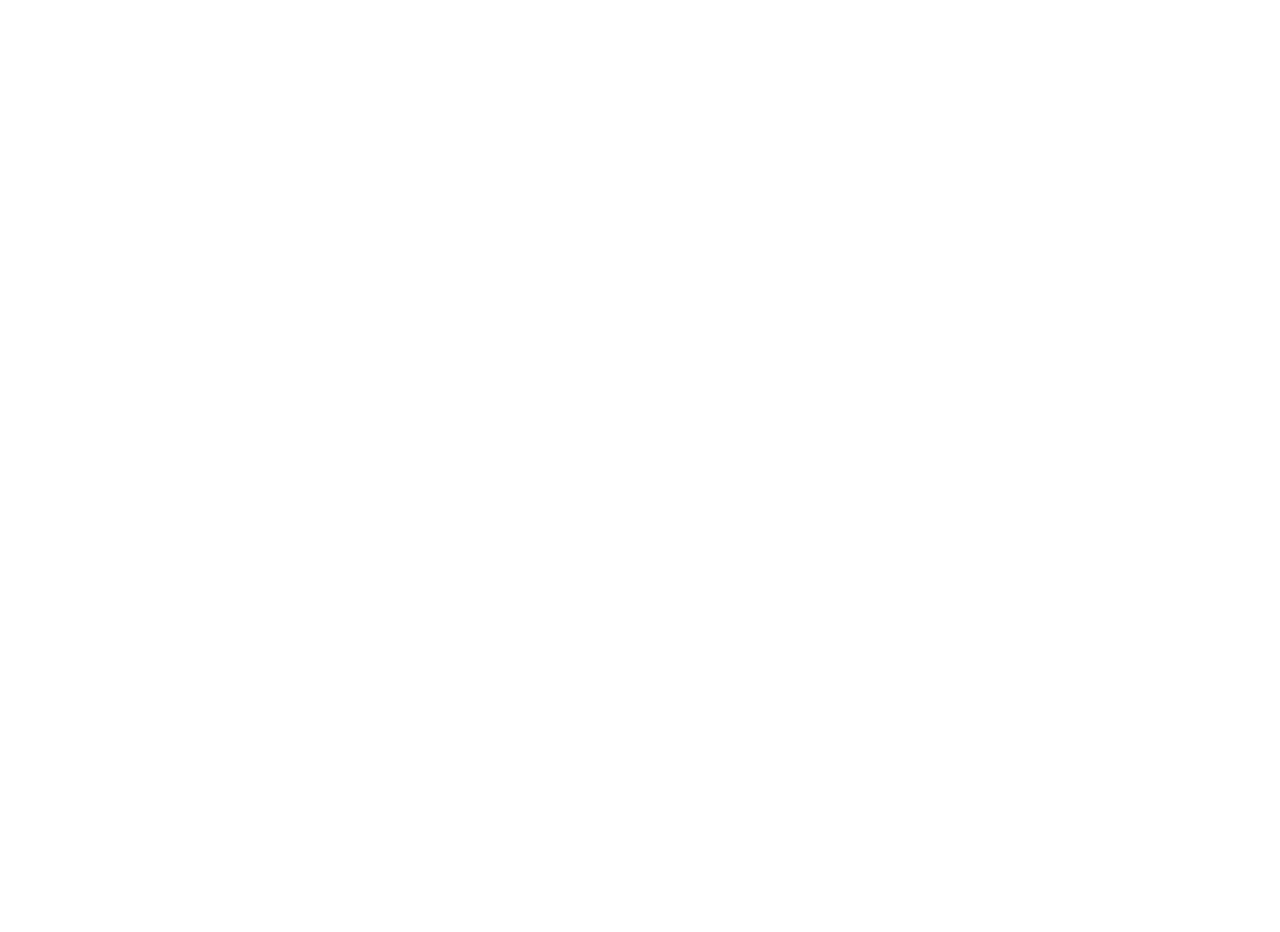
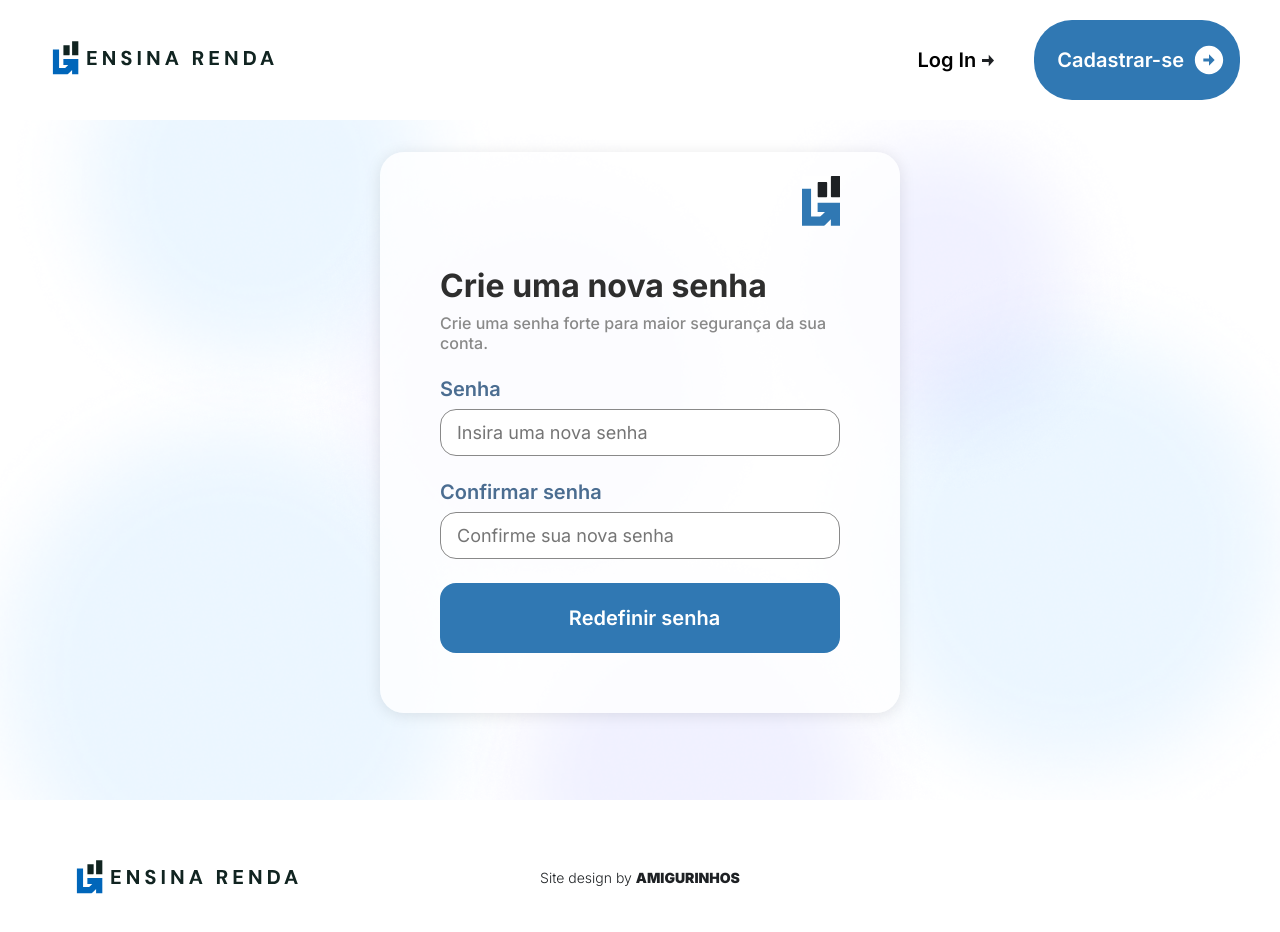
Before and after one commit to Kaua-Cavalcante/EnsinaRenda, an Angular app: page /reset-password in a window 1280 px wide. Before the commit this address led to /. Shown: the top 932 px of the page. Before the commit the page ends 800 px from the top, so only its background shows below. Built offline with nearby package versions, Linux system fonts and the light colour scheme.

Commit message:
add forgot password components

```diff
--- a/src/app/app.routes.ts
+++ b/src/app/app.routes.ts
@@ -1,10 +1,14 @@
 import { Routes } from '@angular/router';
+import { ForgotPasswordComponent } from './pages/forgot-password/forgot-password.component';
 import { LandingComponent } from './pages/landing/landing.component';
 import { LoginComponent } from './pages/login/login.component';
+import { ResetPasswordComponent } from './pages/reset-password/reset-password.component';
 import { SignupComponent } from './pages/signup/signup.component';
 
 export const routes: Routes = [
     { path: '', title: 'Ensina Renda', component: LandingComponent },
     { path: 'signup', title: 'Cadastre-se', component: SignupComponent },
     { path: 'login', title: 'Bem-vindo de volta', component: LoginComponent },
+    { path: 'forgot-password', title: 'Esqueci a senha', component: ForgotPasswordComponent },
+    { path: 'reset-password', title: 'Redefinir senha', component: ResetPasswordComponent }
 ];
--- /dev/null
+++ b/src/app/pages/forgot-password/forgot-password.component.css
@@ -0,0 +1,91 @@
+.forgot-password {
+  display: flex;
+  align-items: center;
+  justify-content: center;
+
+  min-height: 100vh;
+  width: 100%;
+
+  background-image: url("/assets/images/signup-bg.png");
+  background-repeat: no-repeat;
+  background-size: cover;
+}
+
+.forgot-password-container {
+  display: flex;
+  flex-direction: column;
+  padding: 1.5rem 3.75rem 3.75rem 3.75rem;
+  border-radius: 1.5rem;
+  background: rgba(255, 255, 255, 0.8);
+  box-shadow: 0 2px 16px rgba(0, 0, 0, 0.1);
+  margin-top: 4rem;
+}
+
+.forgot-password-container img {
+  height: 50px;
+  margin: 0 0 2.5rem auto;
+}
+
+.forgot-password-container h2 {
+  font-size: 2rem;
+  margin-bottom: 0.5rem;
+  color: #2e2e2e;
+}
+
+.forgot-password-container p {
+  font-size: 1rem;
+  font-weight: 500;
+  margin-bottom: 1.5rem;
+  max-width: 400px;
+  color: var(--gray-color);
+}
+
+.forgot-password-container form {
+  display: flex;
+  flex-direction: column;
+  gap: 1.5rem;
+}
+
+.input-group {
+  display: flex;
+  flex-direction: column;
+  gap: 0.5rem;
+}
+
+.input-group label {
+  font-size: 1.25rem;
+  font-weight: 600;
+  color: var(--dark-slate-gray-color);
+}
+
+.input-group input {
+  padding: 0.75rem 1rem;
+  border: 1px solid var(--gray-color);
+  border-radius: 1rem;
+  font-size: 1.125rem;
+  transition: all 0.3s;
+}
+
+form .input-group input:focus {
+  border-color: var(--primary-color);
+  box-shadow: 0 0 0 1px var(--primary-color);
+  outline: none;
+}
+
+form button {
+  display: flex;
+  padding: 23px 14px 23px 23px;
+  align-items: center;
+  justify-content: center;
+  background: var(--primary-color);
+  color: #fff;
+  border-radius: 1rem;
+  font-weight: 600;
+  font-size: 20px;
+  transition: all 0.3s ease;
+
+  &:hover {
+    scale: 1.05;
+    filter: brightness(1.1);
+  }
+}
--- /dev/null
+++ b/src/app/pages/forgot-password/forgot-password.component.html
@@ -0,0 +1,27 @@
+<app-header></app-header>
+
+<div class="forgot-password">
+  <div class="forgot-password-container">
+    <img src="/assets/icons/logo-icon.svg" alt="Logo do ensina renda">
+    <h2>Esqueceu a senha?</h2>
+    <p>Digite seu endereço de e-mail para receber um link de redefinição de senha.</p>
+
+    <form>
+      <div class="input-group email">
+        <label for="email">E-mail</label>
+        <input
+          id="email"
+          type="email"
+          placeholder="Insira seu endereço de email"
+          required
+        />
+      </div>
+
+      <button class="forgot-password-btn" routerLink="/reset-password" type="submit">
+        <span>Enviar link</span>
+      </button>
+    </form>
+  </div>
+</div>
+
+<app-footer></app-footer>
--- /dev/null
+++ b/src/app/pages/forgot-password/forgot-password.component.ts
@@ -0,0 +1,30 @@
+import { Component } from '@angular/core';
+import { FormsModule } from '@angular/forms';
+import { RouterLink } from '@angular/router';
+import { FooterService } from '../../services/footer.service';
+import { HeaderService } from '../../services/header.service';
+import { FooterComponent } from '../../shared/footer/footer.component';
+import { HeaderComponent } from '../../shared/header/header.component';
+
+@Component({
+  selector: 'app-forgot-password',
+  standalone: true,
+  imports: [HeaderComponent, FooterComponent, FormsModule, RouterLink],
+  templateUrl: './forgot-password.component.html',
+  styleUrls: ['./forgot-password.component.css']
+})
+export class ForgotPasswordComponent {
+  constructor(private HeaderService: HeaderService, private FooterService: FooterService) { }
+
+  ngOnInit() {
+    this.HeaderService.updateHeader({
+      showLogin: true,
+      showRegister: true,
+      showNavigation: false
+    })
+
+    this.FooterService.updateFooter({
+      showGoTop: false
+    });
+  }
+}
--- a/src/app/pages/login/login.component.html
+++ b/src/app/pages/login/login.component.html
@@ -50,7 +50,7 @@
                 showPassword ? "Ocultar senha" : "Visualizar senha"
               }}</label>
             </div>
-            <a routerLink="/reset-password" class="link">Esqueceu a senha?</a>
+            <a routerLink="/forgot-password" class="link">Esqueceu a senha?</a>
           </div>
         </div>
 
--- /dev/null
+++ b/src/app/pages/reset-password/reset-password.component.css
@@ -0,0 +1,91 @@
+.forgot-password {
+  display: flex;
+  align-items: center;
+  justify-content: center;
+
+  min-height: 100vh;
+  width: 100%;
+
+  background-image: url("/assets/images/signup-bg.png");
+  background-repeat: no-repeat;
+  background-size: cover;
+}
+
+.forgot-password-container {
+  display: flex;
+  flex-direction: column;
+  padding: 1.5rem 3.75rem 3.75rem 3.75rem;
+  border-radius: 1.5rem;
+  background: rgba(255, 255, 255, 0.8);
+  box-shadow: 0 2px 16px rgba(0, 0, 0, 0.1);
+  margin-top: 4rem;
+}
+
+.forgot-password-container img {
+  height: 50px;
+  margin: 0 0 2.5rem auto;
+}
+
+.forgot-password-container h2 {
+  font-size: 2rem;
+  margin-bottom: 0.5rem;
+  color: #2e2e2e;
+}
+
+.forgot-password-container p {
+  font-size: 1rem;
+  font-weight: 500;
+  margin-bottom: 1.5rem;
+  max-width: 400px;
+  color: var(--gray-color);
+}
+
+.forgot-password-container form {
+  display: flex;
+  flex-direction: column;
+  gap: 1.5rem;
+}
+
+.input-group {
+  display: flex;
+  flex-direction: column;
+  gap: 0.5rem;
+}
+
+.input-group label {
+  font-size: 1.25rem;
+  font-weight: 600;
+  color: var(--dark-slate-gray-color);
+}
+
+.input-group input {
+  padding: 0.75rem 1rem;
+  border: 1px solid var(--gray-color);
+  border-radius: 1rem;
+  font-size: 1.125rem;
+  transition: all 0.3s;
+}
+
+form .input-group input:focus {
+  border-color: var(--primary-color);
+  box-shadow: 0 0 0 1px var(--primary-color);
+  outline: none;
+}
+
+form button {
+  display: flex;
+  padding: 23px 14px 23px 23px;
+  align-items: center;
+  justify-content: center;
+  background: var(--primary-color);
+  color: #fff;
+  border-radius: 1rem;
+  font-weight: 600;
+  font-size: 20px;
+  transition: all 0.3s ease;
+
+  &:hover {
+    scale: 1.05;
+    filter: brightness(1.1);
+  }
+}
--- /dev/null
+++ b/src/app/pages/reset-password/reset-password.component.html
@@ -0,0 +1,38 @@
+<app-header></app-header>
+
+<div class="forgot-password">
+  <div class="forgot-password-container">
+    <img src="/assets/icons/logo-icon.svg" alt="Logo do ensina renda">
+    <h2>Crie uma nova senha</h2>
+    <p>Crie uma senha forte para maior segurança da sua conta.</p>
+
+    <form>
+      <div class="input-group password">
+        <label for="senha">Senha</label>
+        <input
+          id="senha"
+          type="password"
+          placeholder="Insira uma nova senha"
+          required
+        />
+      </div>
+
+      <div class="input-group password">
+        <label for="senha">Confirmar senha</label>
+        <input
+          id="senha"
+          type="password"
+          placeholder="Confirme sua nova senha"
+          required
+        />
+      </div>
+
+
+      <button class="forgot-password-btn" routerLink="/login" type="submit">
+        <span>Redefinir senha</span>
+      </button>
+    </form>
+  </div>
+</div>
+
+<app-footer></app-footer>
--- /dev/null
+++ b/src/app/pages/reset-password/reset-password.component.ts
@@ -0,0 +1,30 @@
+import { Component } from '@angular/core';
+import { FormsModule } from '@angular/forms';
+import { RouterLink } from '@angular/router';
+import { FooterService } from '../../services/footer.service';
+import { HeaderService } from '../../services/header.service';
+import { FooterComponent } from '../../shared/footer/footer.component';
+import { HeaderComponent } from '../../shared/header/header.component';
+
+@Component({
+  selector: 'app-reset-password',
+  standalone: true,
+  imports: [HeaderComponent, FooterComponent, FormsModule, RouterLink],
+  templateUrl: './reset-password.component.html',
+  styleUrls: ['./reset-password.component.css']
+})
+export class ResetPasswordComponent {
+  constructor(private HeaderService: HeaderService, private FooterService: FooterService) { }
+
+  ngOnInit() {
+    this.HeaderService.updateHeader({
+      showLogin: true,
+      showRegister: true,
+      showNavigation: false
+    })
+
+    this.FooterService.updateFooter({
+      showGoTop: false
+    });
+  }
+}
```
Also changed, not shown: 2 other files (tests, documents, lock files or other folders).
